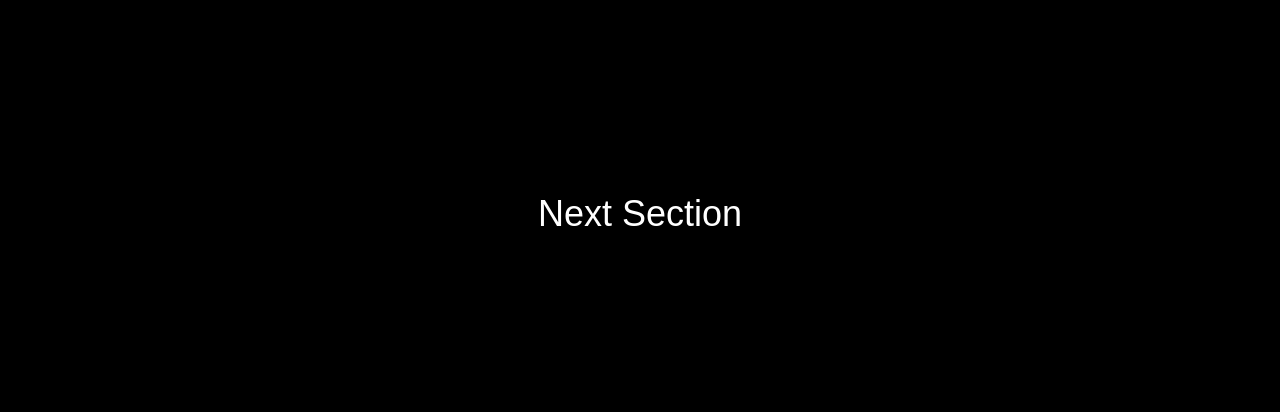
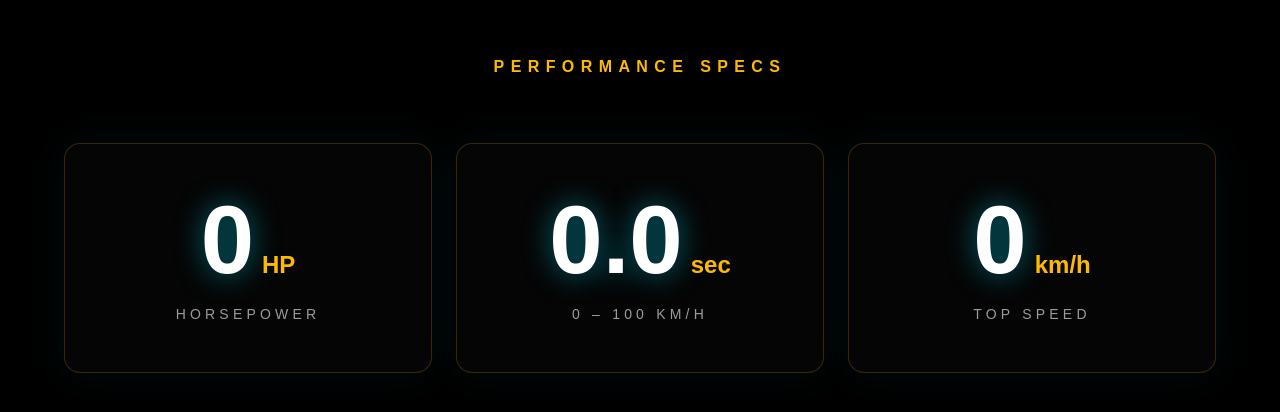
Before and after one commit to Mohamed-Mos-aad/Gsap-Lamborghini-Urus, a Next.js app: page / in a window 1280 px wide. Shown: the part 986-1398 px from the top of the page. Built offline with nearby package versions, Linux system fonts and the light colour scheme.

Commit message:
add specs section

```diff
--- a/Components/LamborghiniVideoScrollytelling.tsx
+++ b/Components/LamborghiniVideoScrollytelling.tsx
@@ -83,7 +83,7 @@ export default function LamborghiniVideoScrollytelling() {
         />
 
         <div className="absolute inset-0 flex items-center justify-center pointer-events-none">
-            <h1 className="text-1 absolute text-white text-4xl md:text-7xl font-bold tracking-wider uppercase opacity-0">
+            <h1 className="text-1 absolute text-white text-4xl md:text-7xl font-bold tracking-wider uppercase text-center opacity-0">
             Unleash the Beast
             </h1>
             <h2 className="text-2 absolute text-white text-3xl md:text-6xl font-bold tracking-wider uppercase opacity-0 text-center px-6">
--- /dev/null
+++ b/Components/SpecsSection.tsx
@@ -0,0 +1,90 @@
+'use client';
+
+import { useRef } from 'react';
+import gsap from 'gsap';
+import { ScrollTrigger } from 'gsap/ScrollTrigger';
+import { useGSAP } from '@gsap/react';
+
+gsap.registerPlugin(ScrollTrigger);
+
+const SPECS = [
+    { label: 'Horsepower', value: 650, decimals: 0, unit: 'HP' },
+    { label: '0 – 100 km/h', value: 3.6, decimals: 1, unit: 'sec' },
+    { label: 'Top Speed', value: 305, decimals: 0, unit: 'km/h' },
+];
+
+export default function SpecsSection() {
+    const sectionRef = useRef<HTMLElement>(null);
+
+    useGSAP(
+        () => {
+        gsap.from('.spec-title', {
+            opacity: 0,
+            y: 40,
+            duration: 1,
+            ease: 'power3.out',
+            scrollTrigger: { trigger: sectionRef.current, start: 'top 75%', once: true },
+        });
+
+        gsap.from('.spec-card', {
+            opacity: 0,
+            y: 60,
+            duration: 1,
+            stagger: 0.2,
+            ease: 'power3.out',
+            scrollTrigger: { trigger: '.spec-grid', start: 'top 80%', once: true },
+        });
+
+        gsap.utils.toArray<HTMLElement>('.spec-value').forEach((el) => {
+            const target = Number(el.dataset.value);
+            const decimals = Number(el.dataset.decimals);
+            const counter = { val: 0 };
+
+            gsap.to(counter, {
+            val: target,
+            duration: 2.5,
+            ease: 'power2.out',
+            onUpdate: () => {
+                el.textContent = counter.val.toFixed(decimals);
+            },
+            scrollTrigger: { trigger: '.spec-grid', start: 'top 80%', scrub: true },
+            });
+        });
+        },
+        { scope: sectionRef }
+    );
+
+    return (
+        <section
+        ref={sectionRef}
+        className="relative flex min-h-svh flex-col items-center justify-center bg-black px-6 py-24 text-white"
+        >
+        <h2 className="spec-title mb-16 text-center text-sm font-semibold uppercase tracking-[0.4em] text-amber-400 md:text-base">
+            Performance Specs
+        </h2>
+
+        <div className="spec-grid grid w-full max-w-6xl grid-cols-1 gap-6 md:grid-cols-3">
+            {SPECS.map((spec) => (
+            <div
+                key={spec.label}
+                className="spec-card flex flex-col items-center rounded-2xl border border-amber-400/20 bg-white/2 px-6 py-12 shadow-[0_0_40px_rgba(0,229,255,0.06)] backdrop-blur-sm"
+            >
+                <div className="flex items-baseline gap-2">
+                <span
+                    className="spec-value text-6xl font-bold tabular-nums sm:text-7xl md:text-8xl [text-shadow:0_0_28px_rgba(0,229,255,0.5)]"
+                    data-value={spec.value}
+                    data-decimals={spec.decimals}
+                >
+                    {(0).toFixed(spec.decimals)}
+                </span>
+                <span className="text-xl font-semibold text-amber-400 md:text-2xl">{spec.unit}</span>
+                </div>
+                <p className="mt-4 text-xs uppercase tracking-[0.3em] text-white/60 md:text-sm">
+                {spec.label}
+                </p>
+            </div>
+            ))}
+        </div>
+        </section>
+    );
+}
--- a/app/page.tsx
+++ b/app/page.tsx
@@ -1,13 +1,12 @@
 import LamborghiniVideoScrollytelling from "@/Components/LamborghiniVideoScrollytelling";
+import SpecsSection from "@/Components/SpecsSection";
 
 
 export default function Page() {
   return (
     <main className="bg-black">
       <LamborghiniVideoScrollytelling />
-      <section className="h-screen bg-black text-white flex items-center justify-center">
-        <h2 className="text-4xl">Next Section</h2>
-      </section>
+      <SpecsSection />
     </main>
   );
 }
```
